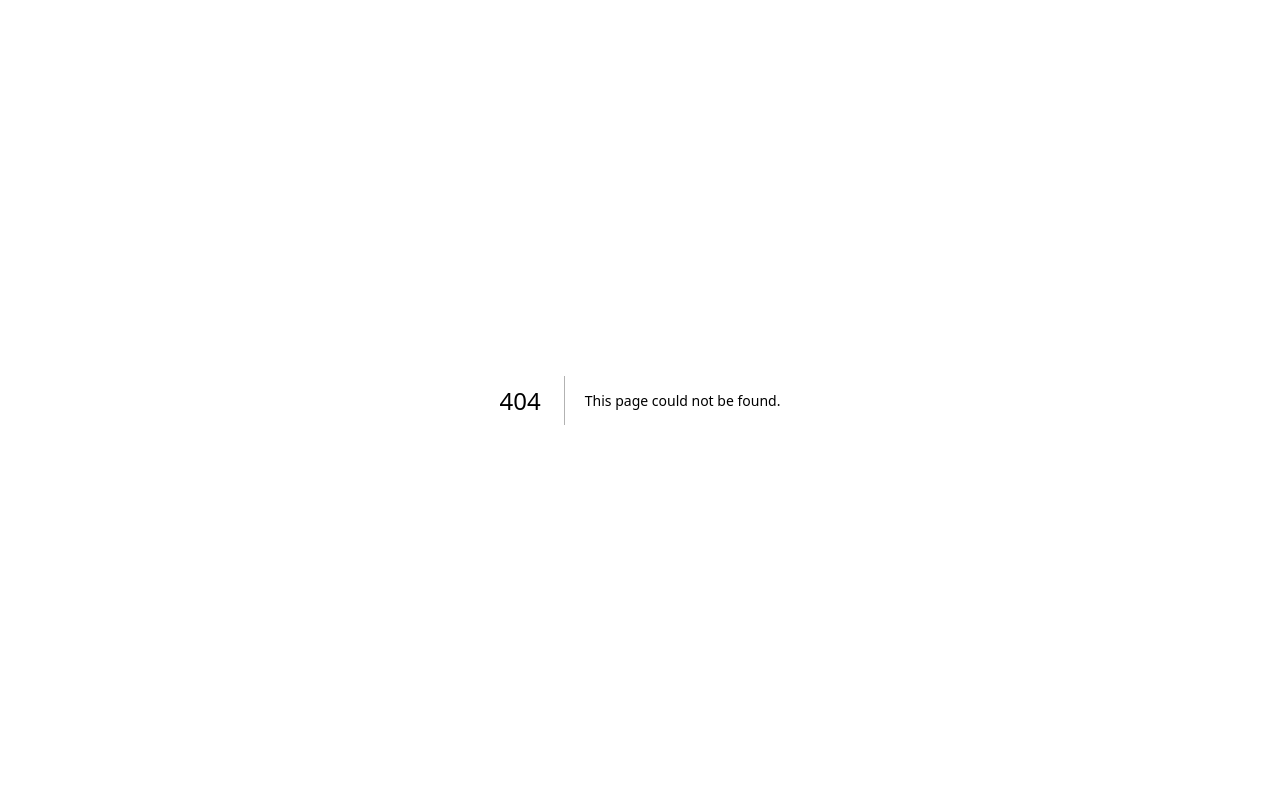
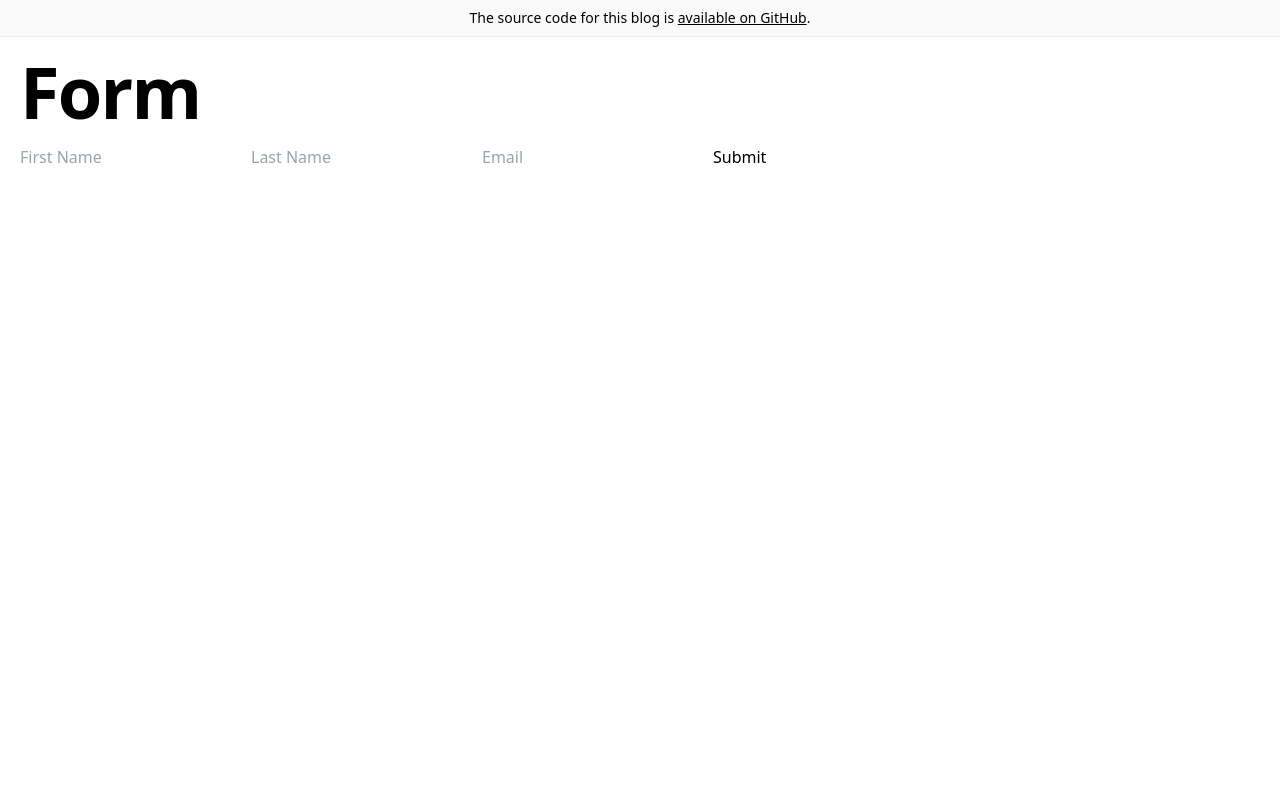
Before and after one commit to Netlify-Moneytronic/connect-with-stackbit, a Next.js app: page /form in a window 1280 px wide. Before the commit this address had no page. Shown: the top 800 px of the page. Built offline with nearby package versions, Linux system fonts and the light colour scheme.

Commit message:
Create form.js

```diff
--- /dev/null
+++ b/pages/form.js
@@ -0,0 +1,43 @@
+import Container from "../components/container";
+import MoreStories from "../components/more-stories";
+import HeroPost from "../components/hero-post";
+import Intro from "../components/intro";
+import Layout from "../components/layout";
+import { getAllPostsForHome } from "../lib/api";
+import Head from "next/head";
+import { CMS_NAME } from "../lib/constants";
+
+export default function FormPage({}) {
+  return (
+    <>
+      <Layout>
+        <Head>
+          <title>{`Using Netlify Forms`}</title>
+        </Head>
+        <Container>
+          <section className="mx-auto max-w-7xl">
+            <h1 className="text-7xl font-bold tracking-tight">Form</h1>
+          </section>
+          <section className="mx-auto max-w-7xl">
+            <form netlify>
+              <input
+                type="text"
+                id="first_name"
+                name="first_name"
+                placeholder="First Name"
+              />
+              <input
+                type="text"
+                id="last_name"
+                name="last_name"
+                placeholder="Last Name"
+              />
+              <input type="text" id="email" name="email" placeholder="Email" />
+              <input type="submit" value="Submit" />
+            </form>
+          </section>
+        </Container>
+      </Layout>
+    </>
+  );
+}
```
